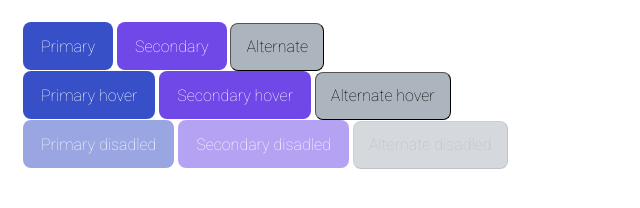
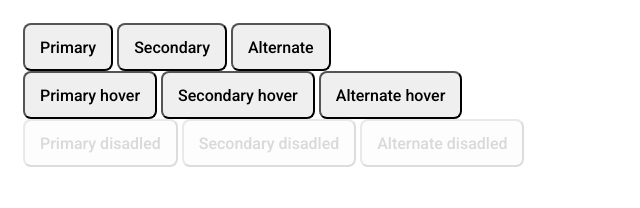
Before and after one commit to js-tasks-ru/htmlcss-20251006_n6163459, a website: page 03-lection1/01-button/index.html in a window 1280 px wide. Shown: the whole page, without its empty margins (0-640 px from the left). Drawn offline with Linux system fonts and the light colour scheme.

Commit message:
add changes

```diff
--- a/03-lection1/01-button/button.css
+++ b/03-lection1/01-button/button.css
@@ -1,42 +1,33 @@
 /* Стилизация кнопки */
-:root {
-  --border: solid transparent;
-  --color: white;
-}
 .button {
   height: 48px;
   border-radius: 8px;
   font-size: 16px;
   font-family: Roboto;
   line-height: 100%;
-  font-weight: 100;
-  padding: 14px 15px;
-}
-
-.button__primary {
+  font-weight: 500;
+  padding: 15px 15px 14px;
+ }
+.button_primary {
   background-color: var(--primary);
   color: var(--color);
-  border: var(--border);
+  border: 1px solid var(--primary);
   transition: opacity 200ms ease-in-out, background 200ms ease-in-out;
  }
-
-.button__secondary {
+.button_secondary {
  background-color: var(--secondary);
  color: var(--color);
   border: var(--border);
  }
-
- .button__alternate {
+ .button_alternate {
   color: Gray 4;
   background-color: var(--alternate);
   border-width: 1px;
   transition: opacity 200ms ease-in-out, background 200ms ease-in-out;
  }
-
 .button:hover {
   filter: brightness(80%);
 }
-
 .button:disabled {
   opacity: 0.5;
   pointer-events: none;
```
